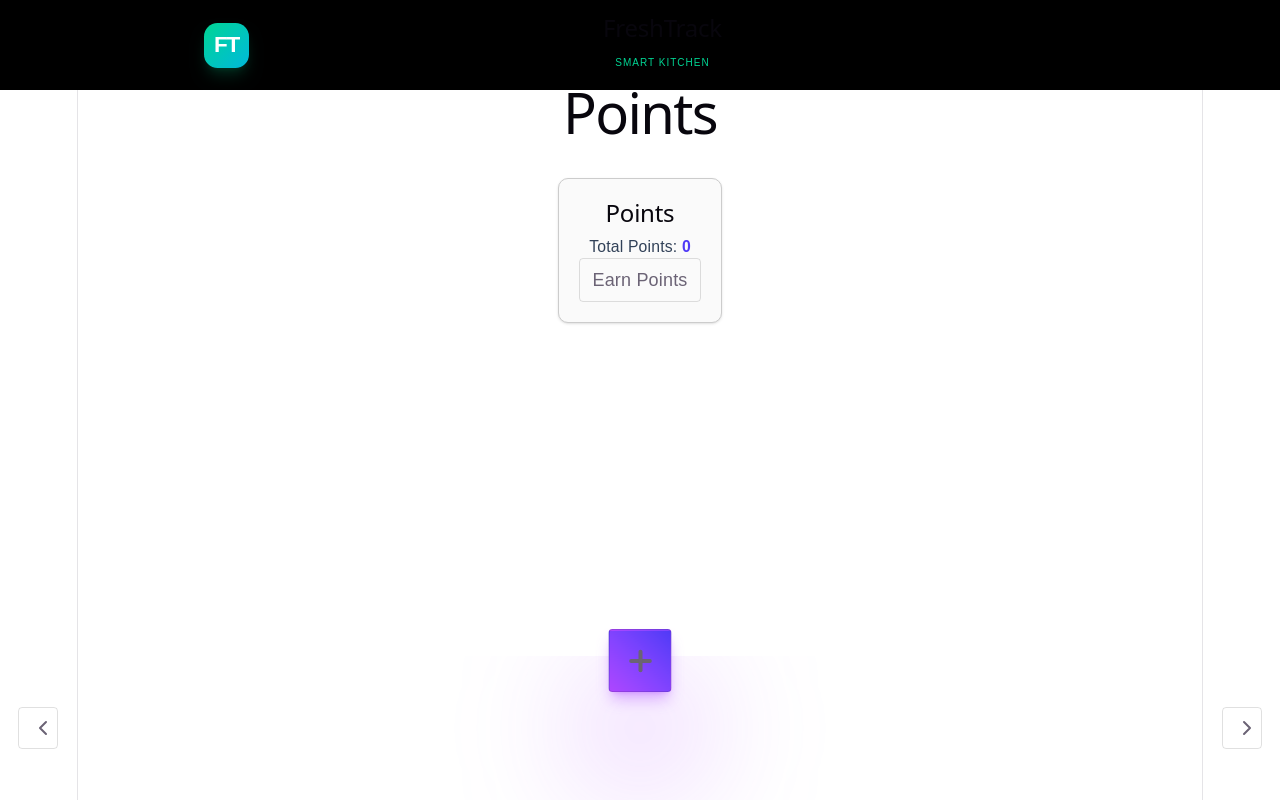
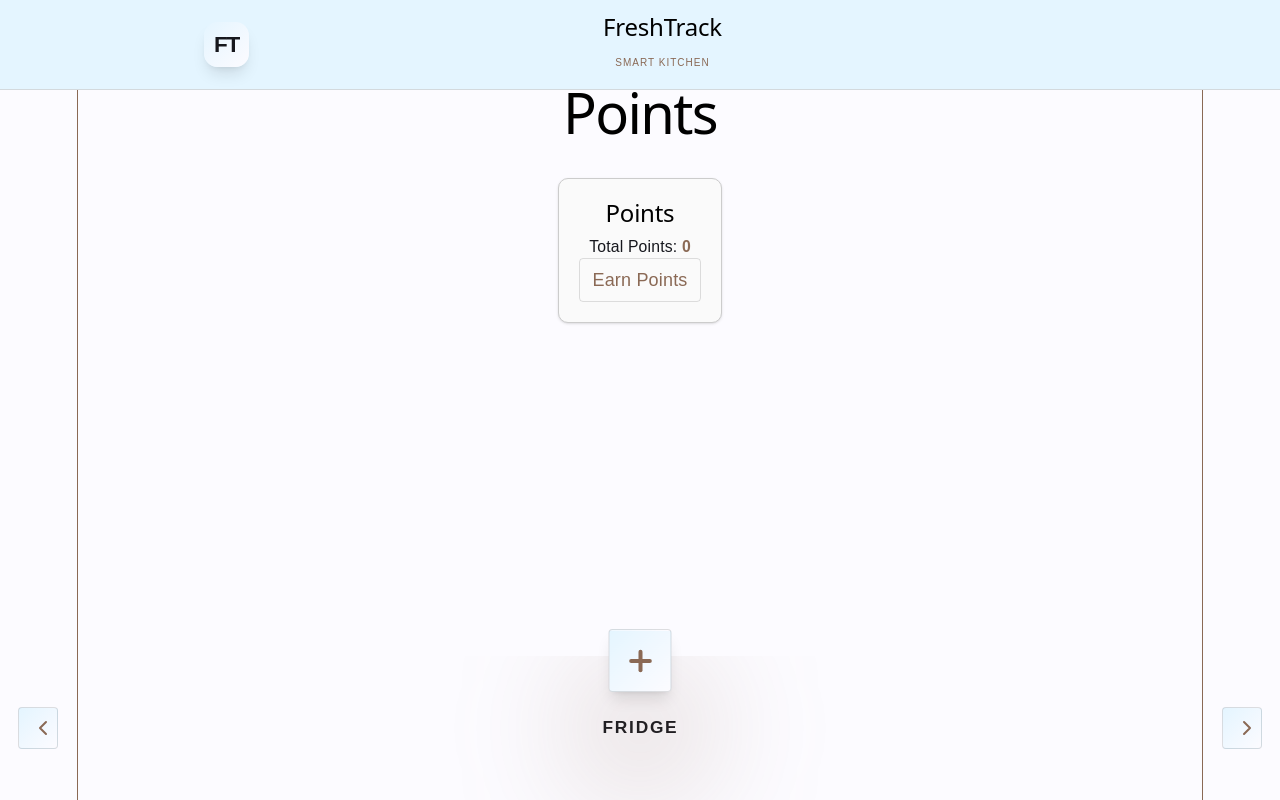
Before and after one commit to Bryan-LohJW/unihack-2026, a React (Vite) app in the folder fresh-track-app/: page /points in a window 1280 px wide. Built offline with nearby package versions, Linux system fonts and the light colour scheme.

Commit message:
Updated colour scheme

```diff
--- a/fresh-track-app/src/App.css
+++ b/fresh-track-app/src/App.css
@@ -12,8 +12,8 @@
 }
 
 nav {
-  background-color: var(--color-black);
-  border-bottom: 1px solid var(--color-blue);
+  background-color: var(--color-blue);
+  /* border-bottom: 1px solid var(--color-blue); */
 }
 
 .app {
@@ -28,18 +28,7 @@
 }
 
 
-nav a {
-  text-decoration: none;
-  color: #333;
-  font-weight: bold;
-  padding: 10px;
-  border-radius: 5px;
-  background-color: #f0f0f0;
-}
 
-nav a:hover {
-  background-color: #ddd;
-}
 
 .home-page,
 .waste-track-page {
--- a/fresh-track-app/src/components/BottomNav.jsx
+++ b/fresh-track-app/src/components/BottomNav.jsx
@@ -45,7 +45,7 @@
     <div className="fixed bottom-0 inset-x-0 z-50">
       {/* Centered Floating Action Button */}
       <div className="absolute left-1/2 -top-6 -translate-x-1/2 z-[60]">
-        <button onClick={onAddClick} className="w-14 h-14 bg-gradient-to-tr from-purple-500 to-indigo-600 rounded-full flex items-center justify-center text-white shadow-lg shadow-purple-500/40 active:scale-90 transition-transform border-4 border-neutral-900">
+        <button onClick={onAddClick} className="w-14 h-14 bg-gradient-to-br from-[var(--color-blue)] to-[var(--color-white)] rounded-full flex items-center justify-center text-[var(--color-black)] shadow-lg shadow-[var(--color-brown)]/40 active:scale-90 transition-transform border-4 border-[var(--color-brown)]">
           <Plus size={32} strokeWidth={3} />
         </button>
       </div>
@@ -53,7 +53,7 @@
       {/* Main Nav Bar */}
       <div className="relative w-full h-32 flex items-center justify-center overflow-hidden py-4">
         {/* Navigation Arrows */}
-        <button onClick={next} className="absolute left-4 z-20 p-2 rounded-full bg-white/5 backdrop-blur-md border border-white/10 text-white w-auto min-w-[40px] max-w-[40px] active:scale-90 transition-all">
+        <button onClick={next} className="absolute left-4 z-20 p-2 rounded-full bg-gradient-to-br from-[var(--color-blue)] to-[var(--color-white)] border border-[var(--color-brown)]/30 text-[var(--color-black)] w-auto min-w-[40px] max-w-[40px] active:scale-90 transition-all">
           <ChevronLeft size={24} />
         </button>
 
@@ -62,17 +62,17 @@
             {/* We render a slice of the array to show the "Center" item clearly */}
             <MotionDiv key={index} initial={{ opacity: 0, x: 50 * direction, scale: 0.8 }} animate={{ opacity: 1, x: 0, scale: 1.1 }} exit={{ opacity: 0, x: -50 * direction, scale: 0.8 }} transition={{ type: "spring", stiffness: 300, damping: 30 }} className="flex flex-col items-center justify-center">
               {/* <div className="w-20 h-20 rounded-3xl bg-gradient-to-br from-purple-500/20 to-indigo-500/20 border border-purple-500/30 flex items-center justify-center text-4xl shadow-2xl shadow-purple-500/10 mb-2">{OPTIONS[index].icon}</div> */}
-              <span className="text-white font-bold text-sm tracking-widest uppercase">{OPTIONS[index].label}</span>
+              <span className="text-[var(--color-black)] font-bold text-sm tracking-widest uppercase">{OPTIONS[index].label}</span>
             </MotionDiv>
           </AnimatePresence>
         </div>
 
-        <button onClick={prev} className="absolute right-4 z-20 p-2 rounded-full bg-white/5 backdrop-blur-md border border-white/10 text-white w-auto min-w-[40px] max-w-[40px] active:scale-90 transition-all">
+        <button onClick={prev} className="absolute right-4 z-20 p-2 rounded-full bg-gradient-to-br from-[var(--color-blue)] to-[var(--color-white)] border border-[var(--color-brown)]/30 text-[var(--color-black)] w-auto min-w-[40px] max-w-[40px] active:scale-90 transition-all">
           <ChevronRight size={24} />
         </button>
 
         {/* Subtle background glow for the active item */}
-        <div className="absolute top-1/2 left-1/2 -translate-x-1/2 -translate-y-1/2 w-32 h-32 bg-purple-500/20 blur-[60px] pointer-events-none rounded-full" />
+        <div className="absolute top-1/2 left-1/2 -translate-x-1/2 -translate-y-1/2 w-32 h-32 bg-[var(--color-brown)]/20 blur-[60px] pointer-events-none rounded-full" />
       </div>
     </div>
   );
--- a/fresh-track-app/src/components/Fridge.jsx
+++ b/fresh-track-app/src/components/Fridge.jsx
@@ -24,7 +24,7 @@
     setItems(items.filter((_, i) => i !== index));
   };
 
-  return <div className="fridge bg-white shadow-sm rounded-2xl p-4"></div>;
+  return <div className="fridge bg-[var(--color-white)] shadow-sm rounded-2xl p-4"></div>;
 };
 
 export default Fridge;
--- a/fresh-track-app/src/components/Navbar.jsx
+++ b/fresh-track-app/src/components/Navbar.jsx
@@ -2,20 +2,20 @@
 
 export const Navbar = () => {
   return (
-    <nav className="fixed top-0 inset-x-0 z-50 grid grid-cols-3 items-center px-6 h-20 bg-black/10 backdrop-blur-md border-b border-white/5">
+    <nav className="fixed top-0 inset-x-0 z-50 grid grid-cols-3 items-center px-6 h-20 bg-[var(--color-white)] border-b border-[var(--color-brown)]/20">
       {/* 1. Logo on left (Justified Start) */}
       <div className="flex justify-start">
         <div className="flex gap-3">
-          <div className="w-10 h-10 rounded-xl bg-gradient-to-br from-emerald-400 to-cyan-500 flex items-center justify-center shadow-lg shadow-emerald-500/20">
-            <span className="text-white font-black text-xl tracking-tighter">FT</span>
+          <div className="w-10 h-10 rounded-xl bg-gradient-to-br from-[var(--color-blue)] to-[var(--color-white)] flex items-center justify-center shadow-lg shadow-[var(--color-brown)]/20">
+            <span className="text-[var(--color-black)] font-black text-xl tracking-tighter">FT</span>
           </div>
         </div>
       </div>
 
       {/* 2. Title in center (Justified Center) */}
       <div className="flex flex-col items-center justify-center text-center">
-        <h2 className="text-white font-bold text-lg leading-none">FreshTrack</h2>
-        <span className="text-emerald-400 text-[10px] font-medium uppercase tracking-widest">Smart Kitchen</span>
+        <h2 className="text-[var(--color-black)] font-bold text-lg leading-none">FreshTrack</h2>
+        <span className="text-[var(--color-brown)] text-[10px] font-medium uppercase tracking-widest">Smart Kitchen</span>
       </div>
 
       {/* 3. Action Button on right (Justified End) */}
--- a/fresh-track-app/src/components/Pantry.jsx
+++ b/fresh-track-app/src/components/Pantry.jsx
@@ -24,7 +24,7 @@
     setItems(items.filter((_, i) => i !== index));
   };
 
-  return <div className="pantry bg-app-white shadow-sm rounded-2xl p-4"></div>;
+  return <div className="pantry bg-[var(--color-white)] shadow-sm rounded-2xl p-4"></div>;
 };
 
 export default Pantry;
--- a/fresh-track-app/src/components/Points.jsx
+++ b/fresh-track-app/src/components/Points.jsx
@@ -15,11 +15,11 @@
   };
 
   return (
-    <div className="points bg-white shadow-sm rounded-2xl p-4">
-      <h2 className="text-xl font-semibold text-slate-900 mb-3">Points</h2>
-      <p className="text-sm text-slate-700 mb-4">Total Points: <span className="font-semibold text-indigo-600">{points}</span></p>
+    <div className="points bg-[var(--color-white)] shadow-sm rounded-2xl p-4">
+      <h2 className="text-xl font-semibold text-[var(--color-black)] mb-3">Points</h2>
+      <p className="text-sm text-[var(--color-black)] mb-4">Total Points: <span className="font-semibold text-[var(--color-brown)]">{points}</span></p>
       <button
-        className="rounded-lg bg-indigo-600 px-4 py-2 text-white hover:bg-indigo-700"
+        className="rounded-lg bg-[var(--color-brown)] px-4 py-2 text-[var(--color-white)] hover:bg-[var(--color-brown)]/80"
         onClick={earnPoints}
       >
         Earn Points
--- a/fresh-track-app/src/index.css
+++ b/fresh-track-app/src/index.css
@@ -1,17 +1,17 @@
 @import "tailwindcss";
 
 :root {
-  --text: #6b6375;
-  --text-h: #08060d;
-  --bg: #fff;
-  --border: #e5e4e7;
-  --code-bg: #f4f3ec;
-  --accent: #aa3bff;
-  --accent-bg: rgba(170, 59, 255, 0.1);
-  --accent-border: rgba(170, 59, 255, 0.5);
-  --social-bg: rgba(244, 243, 236, 0.5);
+  --text: #000000;
+  --text-h: #000000;
+  --bg: #fcfbff;
+  --border: #8A6955;
+  --code-bg: #E4F5FF;
+  --accent: #8A6955;
+  --accent-bg: rgba(138, 105, 85, 0.1);
+  --accent-border: rgba(138, 105, 85, 0.5);
+  --social-bg: rgba(228, 245, 255, 0.5);
   --shadow:
-    rgba(0, 0, 0, 0.1) 0 10px 15px -3px, rgba(0, 0, 0, 0.05) 0 4px 6px -2px;
+    rgba(138, 105, 85, 0.1) 0 10px 15px -3px, rgba(138, 105, 85, 0.05) 0 4px 6px -2px;
 
   --sans: system-ui, 'Segoe UI', Roboto, sans-serif;
   --heading: system-ui, 'Segoe UI', Roboto, sans-serif;
@@ -34,17 +34,17 @@
 
 @media (prefers-color-scheme: dark) {
   :root {
-    --text: #9ca3af;
-    --text-h: #f3f4f6;
-    --bg: #16171d;
-    --border: #2e303a;
-    --code-bg: #1f2028;
-    --accent: #c084fc;
-    --accent-bg: rgba(192, 132, 252, 0.15);
-    --accent-border: rgba(192, 132, 252, 0.5);
-    --social-bg: rgba(47, 48, 58, 0.5);
+    --text: #000000;
+    --text-h: #000000;
+    --bg: #fcfbff;
+    --border: #8A6955;
+    --code-bg: #E4F5FF;
+    --accent: #8A6955;
+    --accent-bg: rgba(138, 105, 85, 0.1);
+    --accent-border: rgba(138, 105, 85, 0.5);
+    --social-bg: rgba(228, 245, 255, 0.5);
     --shadow:
-      rgba(0, 0, 0, 0.4) 0 10px 15px -3px, rgba(0, 0, 0, 0.25) 0 4px 6px -2px;
+      rgba(138, 105, 85, 0.1) 0 10px 15px -3px, rgba(138, 105, 85, 0.05) 0 4px 6px -2px;
   }
 
   #social .button-icon {
--- a/fresh-track-app/src/pages/HomePage.jsx
+++ b/fresh-track-app/src/pages/HomePage.jsx
@@ -5,7 +5,7 @@
 const HomePage = () => {
   return (
     <div className="home-page px-4 pt-6 pb-32 md:pb-12">
-      <h1 className="text-3xl font-semibold text-slate-900 mb-4">FreshTrack</h1>
+      <h1 className="text-3xl font-semibold text-[var(--color-black)] mb-4">FreshTrack</h1>
       <div className="sections grid gap-4 md:grid-cols-2">
         <Fridge />
         <Pantry />
--- a/fresh-track-app/src/pages/WasteTrackPage.jsx
+++ b/fresh-track-app/src/pages/WasteTrackPage.jsx
@@ -5,7 +5,7 @@
 const WasteTrackPage = () => {
   return (
     <div className="waste-track-page px-4 pt-6 pb-32 md:pb-12">
-      <h1 className="text-3xl font-semibold text-slate-900 mb-4">Waste Tracking & Points</h1>
+      <h1 className="text-3xl font-semibold text-[var(--color-black)] mb-4">Waste Tracking & Points</h1>
       <div className="sections grid gap-4 md:grid-cols-2">
         <WasteTracker />
         <Points />
--- a/fresh-track-app/tailwind.config.js
+++ b/fresh-track-app/tailwind.config.js
@@ -1,14 +1,46 @@
+const defaultTheme = require("tailwindcss/defaultTheme");
+
+const colors = require("tailwindcss/colors");
+const {
+  default: flattenColorPalette,
+} = require("tailwindcss/lib/util/flattenColorPalette");
+
 /** @type {import('tailwindcss').Config} */
-export default {
-  content: ["./index.html", "./src/**/*.{js,jsx,ts,tsx}"],
+module.exports = {
+  content: ["./src/**/*.{ts,tsx}"],
+  darkMode: "class",
   theme: {
     extend: {
-      colors: {
-        "app-blue": "#E4F5FF",
-        "app-white": "#fcfbff",
-        "app-brown": "#8A6955",
+      boxShadow: {
+        input: `0px 2px 3px -1px rgba(0,0,0,0.1), 0px 1px 0px 0px rgba(25,28,33,0.02), 0px 0px 0px 1px rgba(25,28,33,0.08)`,
+      },
+      animation: {
+        spotlight: "spotlight 2s ease .75s 1 forwards",
+      },
+      keyframes: {
+        spotlight: {
+          "0%": {
+            opacity: 0,
+            transform: "translate(-72%, -62%) scale(0.5)",
+          },
+          "100%": {
+            opacity: 1,
+            transform: "translate(-50%,-40%) scale(1)",
+          },
+        },
       },
     },
   },
-  plugins: [],
+  plugins: [addVariablesForColors],
 };
+
+function addVariablesForColors({ addBase, theme }: any) {
+  let allColors = flattenColorPalette(theme("colors"));
+  let newVars = Object.fromEntries(
+    Object.entries(allColors).map(([key, val]) => [`--${key}`, val])
+  );
+
+  addBase({
+    ":root": newVars,
+  });
+}
```
Also changed, not shown: fresh-track-app/src/App.jsx (+5 -4 lines), fresh-track-app/src/components/WasteTracker.jsx (+5 -5 lines), 1 other file (tests, documents, lock files or other folders).
